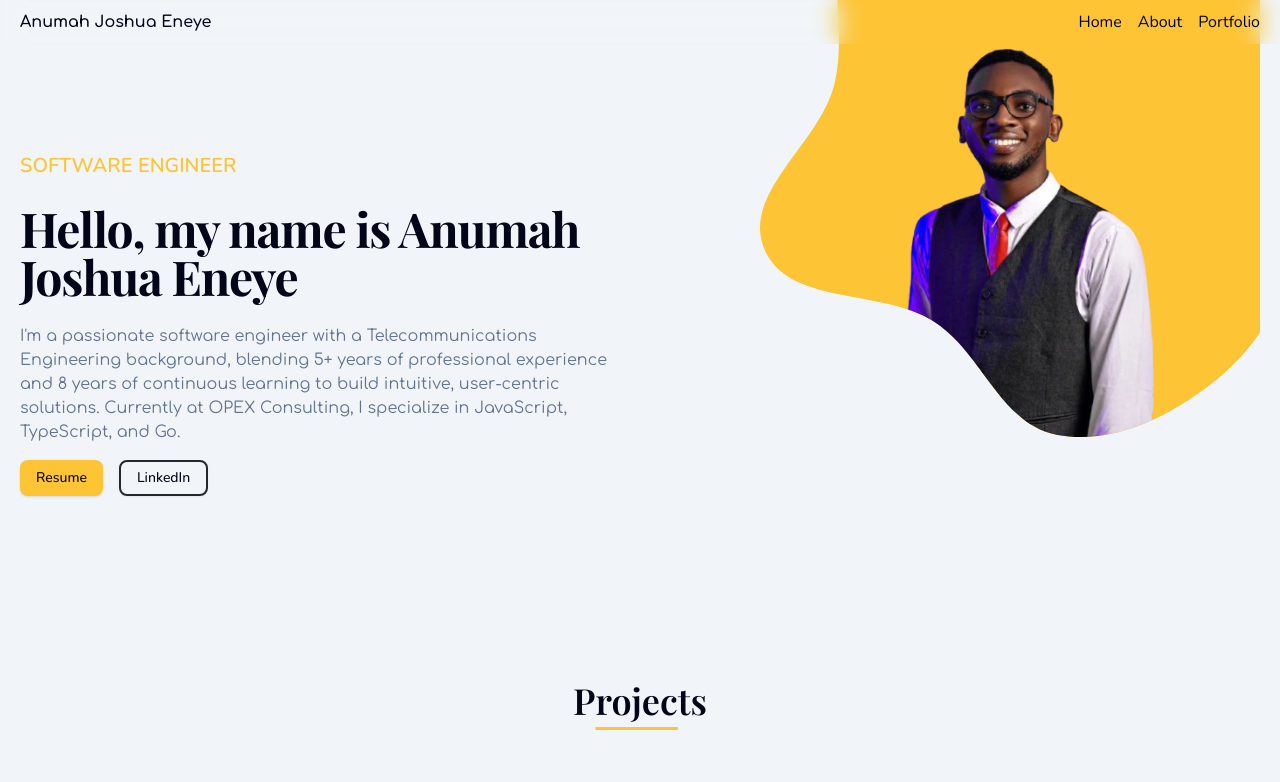
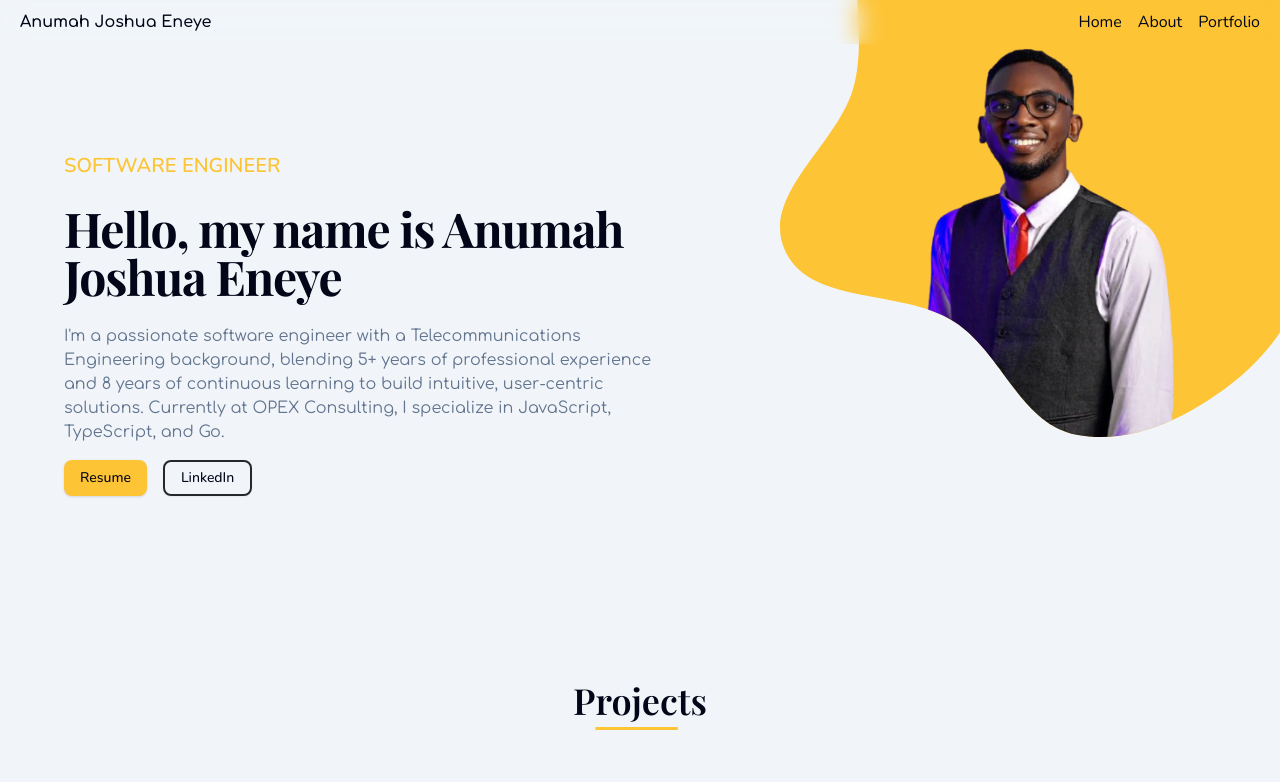
Before and after one commit to Ernie1234/ernie-portfolio, a Next.js app: page / in a window 1280 px wide. Shown: the top 782 px of the page. Built offline with nearby package versions, Linux system fonts and the light colour scheme; a web font is replaced by a local one.

Commit message:
feat: add project contact section

```diff
--- a/app/page.tsx
+++ b/app/page.tsx
@@ -4,7 +4,7 @@ import ProjectSection from "@/components/ProjectSection";
 
 export default function Home() {
   return (
-    <div className="md:container mx-auto px-0 md:px-5 space-y-20">
+    <div className="mx-auto px-0  space-y-20">
       <Header />
       <ProjectSection />
       <Footer />
--- /dev/null
+++ b/components/Contact.tsx
@@ -0,0 +1,5 @@
+function Contact() {
+  return <div className=""></div>;
+}
+
+export default Contact;
--- a/components/Header.tsx
+++ b/components/Header.tsx
@@ -6,21 +6,20 @@ import { Button } from "./ui/button";
 function Header() {
   return (
     <div className="flex flex-col md:flex-row justify-between min-h-[75vh]">
-      <div className="px-8 md:px-0 mt-12 flex-1 self-center order-2 md:order-1">
+      <div className="md:ml-16 ml-0 px-8 md:px-0 mt-12 flex-1 self-center order-2 md:order-1">
         <h3 className="text-primary text-lg lg:text-xl font-semibold font-primary">
           SOFTWARE ENGINEER
         </h3>
         <h1 className="scroll-m-20 text-3xl md:text-4xl font-bold tracking-tight lg:text-5xl text-shadow my-4 lg:my-6 font-tertiary">
           Hello, my name is Anumah Joshua Eneye
         </h1>
-        <p className="lg:text-base text-muted-foreground font-display lg:my-4">
+        <p className="lg:text-base text-muted-foreground font-display my-4">
           I&apos;m a passionate software engineer with a Telecommunications
           Engineering background, blending 5+ years of professional experience
           and 8 years of continuous learning to build intuitive, user-centric
           solutions. Currently at OPEX Consulting, I specialize in JavaScript,
           TypeScript, and Go.
         </p>
-
         <div className="flex gap-4">
           <Button>Resume</Button>
           <Button variant="outline">LinkedIn</Button>
```
